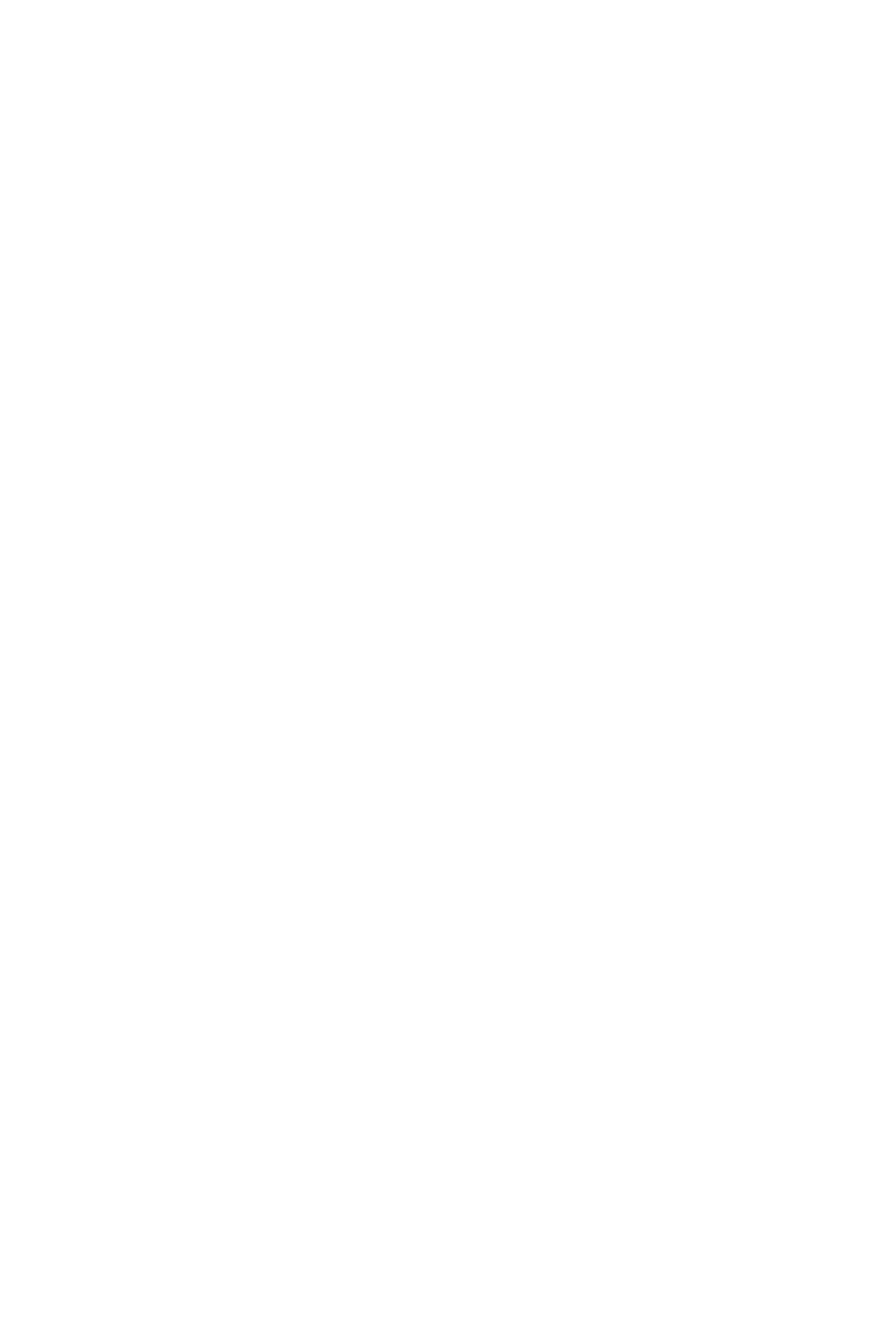
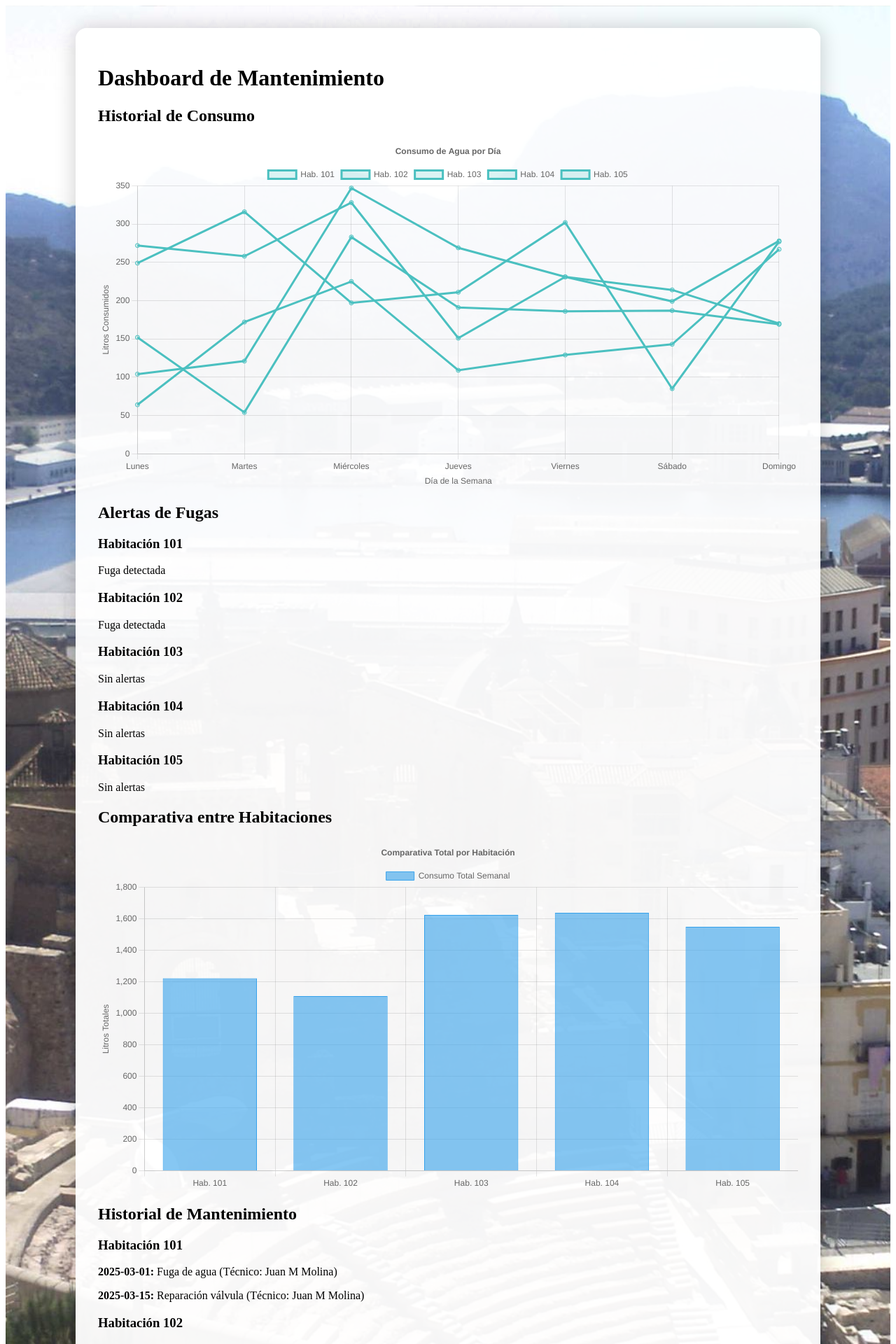
Before and after one commit to Jmamoles/hotel-dashboard, a React (Create React App) app: page /dashboard-mantenimiento in a window 1280 px wide. Before the commit this address had no page. Shown: the top 1920 px of the page at 70% size. Before the commit the page ends 800 px from the top, so only its background shows below. Built offline with nearby package versions, Linux system fonts and the light colour scheme.

Commit message:
agrego mejoras al dashboard de habitacion

```diff
--- a/package.json
+++ b/package.json
@@ -7,8 +7,10 @@
     "@testing-library/jest-dom": "^6.6.3",
     "@testing-library/react": "^16.3.0",
     "@testing-library/user-event": "^13.5.0",
+    "chart.js": "^4.4.9",
     "framer-motion": "^12.7.4",
     "react": "^19.1.0",
+    "react-chartjs-2": "^5.3.0",
     "react-dom": "^19.1.0",
     "react-router-dom": "^7.5.0",
     "react-scripts": "5.0.1",
--- a/src/App.js
+++ b/src/App.js
@@ -3,18 +3,32 @@ import { BrowserRouter as Router, Routes, Route, Navigate } from "react-router-d
 import Login from "./Login";
 import Dashboard from "./Dashboard";
 import Dashboard1 from "./Dashboard1";
+import DashboardMantenimiento from "./DashboardMantenimiento";  // Importamos DashboardMantenimiento
 import Grafica from "./Grafica";
-import SAPMockup from "./SAPMockup"; // <-- Importa el mockup de SAP
+import SAPMockup from "./SAPMockup";  // Mockup de SAP
 
 function App() {
   return (
     <Router>
       <Routes>
         <Route path="/login" element={<Login />} />
+
+        {/* Dashboard principal */}
         <Route path="/dashboard" element={<Dashboard />} />
+
+        {/* Dashboard por habitación */}
         <Route path="/dashboard1/:habitacionId" element={<Dashboard1 />} />
+
+        {/* Dashboard de mantenimiento */}
+        <Route path="/dashboard-mantenimiento" element={<DashboardMantenimiento />} />
+
+        {/* Ruta para la gráfica */}
         <Route path="/grafica" element={<Grafica />} />
-        <Route path="/sap-import" element={<SAPMockup />} /> {/* Nueva ruta */}
+
+        {/* Ruta para el mockup de SAP */}
+        <Route path="/sap-import" element={<SAPMockup />} />
+
+        {/* Ruta predeterminada que redirige a login */}
         <Route path="/" element={<Navigate to="/login" />} />
       </Routes>
     </Router>
--- a/src/Dashboard.js
+++ b/src/Dashboard.js
@@ -66,6 +66,10 @@ const Dashboard = () => {
     navigate("/grafica");
   };
 
+  const handleIrAMantenimiento = () => {
+    navigate("/dashboard-mantenimiento");
+  };
+
   return (
     <div
       style={{
@@ -85,7 +89,7 @@ const Dashboard = () => {
           color: "#000",
           padding: "2rem",
           borderRadius: "1rem",
-          maxWidth: "350px",
+          maxWidth: "400px",
           width: "100%",
           boxShadow: "0 0 30px rgba(0,0,0,0.2)",
         }}
@@ -95,7 +99,7 @@ const Dashboard = () => {
             className="bg-red-500 text-white px-3 py-1 rounded hover:bg-red-600 transition"
             onClick={() => navigate("/")}
           >
-    Cerrar Sesion
+            Cerrar Sesión
           </button>
         </div>
 
@@ -105,12 +109,18 @@ const Dashboard = () => {
             : "Dashboard de Consumo de Agua"}
         </h1>
 
-        <div className="mb-4 text-center">
+        <div className="mb-4 text-center flex flex-col gap-2">
           <button
             className="bg-blue-600 text-white px-4 py-2 rounded"
             onClick={handleVerGrafica}
           >
             Ver gráfica
+          </button>
+          <button
+            className="bg-green-600 text-white px-4 py-2 rounded"
+            onClick={handleIrAMantenimiento}
+          >
+            Ir a Mantenimiento
           </button>
         </div>
 
--- /dev/null
+++ b/src/DashboardMantenimiento.js
@@ -0,0 +1,211 @@
+import React, { useEffect, useState } from "react";
+import { useNavigate } from "react-router-dom";
+import { Line, Bar } from "react-chartjs-2";
+import {
+  Chart as ChartJS,
+  CategoryScale,
+  LinearScale,
+  PointElement,
+  LineElement,
+  BarElement,
+  Title,
+  Tooltip,
+  Legend,
+} from "chart.js";
+
+import nhcampo1 from "./assets/nhcampo1.jpg";
+
+// Registro necesario para evitar errores con escalas
+ChartJS.register(
+  CategoryScale,
+  LinearScale,
+  PointElement,
+  LineElement,
+  BarElement,
+  Title,
+  Tooltip,
+  Legend
+);
+
+const generarDatosMantenimiento = () => {
+  const habitaciones = [101, 102, 103, 104, 105];
+  return habitaciones.map((habitacion) => {
+    const consumoHistorial = Array.from({ length: 7 }, () => Math.floor(Math.random() * 300) + 50);
+    return {
+      habitacion,
+      consumoHistorial,
+      alertas: Math.random() < 0.5 ? ["Fuga detectada"] : [],
+      mantenimiento: [
+        { fecha: "2025-03-01", averia: "Fuga de agua", tecnico: "Juan M Molina" },
+        { fecha: "2025-03-15", averia: "Reparación válvula", tecnico: "Juan M Molina" },
+      ],
+    };
+  });
+};
+
+const DashboardMantenimiento = () => {
+  const navigate = useNavigate();
+  const [datosMantenimiento, setDatosMantenimiento] = useState([]);
+
+  useEffect(() => {
+    setDatosMantenimiento(generarDatosMantenimiento());
+  }, []);
+
+  const handleLogout = () => {
+    localStorage.removeItem("user");
+    navigate("/login");
+  };
+
+  const labelsSemana = ["Lunes", "Martes", "Miércoles", "Jueves", "Viernes", "Sábado", "Domingo"];
+
+  const lineData = {
+    labels: labelsSemana,
+    datasets: datosMantenimiento.map((habitacionData) => ({
+      label: `Hab. ${habitacionData.habitacion}`,
+      data: habitacionData.consumoHistorial,
+      borderColor: "rgba(75, 192, 192, 1)",
+      backgroundColor: "rgba(75, 192, 192, 0.2)",
+      fill: true,
+    })),
+  };
+
+  const lineOptions = {
+    responsive: true,
+    plugins: {
+      legend: { position: "top" },
+      title: {
+        display: true,
+        text: "Consumo de Agua por Día",
+      },
+    },
+    scales: {
+      x: {
+        type: "category",
+        title: { display: true, text: "Día de la Semana" },
+      },
+      y: {
+        beginAtZero: true,
+        title: { display: true, text: "Litros Consumidos" },
+      },
+    },
+  };
+
+  const barData = {
+    labels: datosMantenimiento.map((d) => `Hab. ${d.habitacion}`),
+    datasets: [
+      {
+        label: "Consumo Total Semanal",
+        data: datosMantenimiento.map((d) =>
+          d.consumoHistorial.reduce((a, b) => a + b, 0)
+        ),
+        backgroundColor: "rgba(54, 162, 235, 0.6)",
+        borderColor: "rgba(54, 162, 235, 1)",
+        borderWidth: 1,
+      },
+    ],
+  };
+
+  const barOptions = {
+    responsive: true,
+    plugins: {
+      legend: { position: "top" },
+      title: {
+        display: true,
+        text: "Comparativa Total por Habitación",
+      },
+    },
+    scales: {
+      y: {
+        beginAtZero: true,
+        title: { display: true, text: "Litros Totales" },
+      },
+    },
+  };
+
+  return (
+    <div
+      style={{
+        backgroundImage: `url(${nhcampo1})`,
+        backgroundSize: "cover",
+        backgroundPosition: "center",
+        minHeight: "100vh",
+        display: "flex",
+        justifyContent: "center",
+        alignItems: "center",
+        padding: "2rem",
+      }}
+    >
+      <div
+        style={{
+          backgroundColor: "rgba(255, 255, 255, 0.95)",
+          color: "#000",
+          padding: "2rem",
+          borderRadius: "1rem",
+          maxWidth: "1000px",
+          width: "100%",
+          boxShadow: "0 0 30px rgba(0,0,0,0.2)",
+        }}
+      >
+        <h1 className="text-3xl font-bold text-center mb-6">
+          Dashboard de Mantenimiento
+        </h1>
+
+        {/* Gráfica de consumo */}
+        <div className="mb-6">
+          <h2 className="text-2xl font-semibold mb-4">Historial de Consumo</h2>
+          <Line data={lineData} options={lineOptions} />
+        </div>
+
+        {/* Alertas */}
+        <div className="mb-6">
+          <h2 className="text-2xl font-semibold mb-4">Alertas de Fugas</h2>
+          {datosMantenimiento.map((habitacionData) => (
+            <div key={habitacionData.habitacion} className="mb-3">
+              <h3 className="font-semibold">Habitación {habitacionData.habitacion}</h3>
+              {habitacionData.alertas.length > 0 ? (
+                habitacionData.alertas.map((alerta, idx) => (
+                  <p key={idx} className="text-red-600">{alerta}</p>
+                ))
+              ) : (
+                <p className="text-green-600">Sin alertas</p>
+              )}
+            </div>
+          ))}
+        </div>
+
+        {/* Comparativa entre habitaciones */}
+        <div className="mb-6">
+          <h2 className="text-2xl font-semibold mb-4">Comparativa entre Habitaciones</h2>
+          <Bar data={barData} options={barOptions} />
+        </div>
+
+        {/* Historial de mantenimiento */}
+        <div className="mb-6">
+          <h2 className="text-2xl font-semibold mb-4">Historial de Mantenimiento</h2>
+          {datosMantenimiento.map((habitacionData) => (
+            <div key={habitacionData.habitacion} className="mb-3">
+              <h3 className="font-semibold">Habitación {habitacionData.habitacion}</h3>
+              {habitacionData.mantenimiento.map((item, idx) => (
+                <p key={idx}>
+                  <strong>{item.fecha}:</strong> {item.averia} (Técnico: {item.tecnico})
+                </p>
+              ))}
+            </div>
+          ))}
+        </div>
+
+        {/* Botón cerrar sesión */}
+        <div className="text-center mt-6">
+          <button
+            onClick={handleLogout}
+            className="bg-red-600 text-white px-6 py-2 rounded-full hover:bg-red-700 transition"
+          >
+            Cerrar sesión
+          </button>
+        </div>
+      </div>
+    </div>
+  );
+};
+
+export default DashboardMantenimiento;
```
Also changed, not shown: 1 other file (tests, documents, lock files or other folders). Lines whose indentation alone changed are shown as unchanged.
